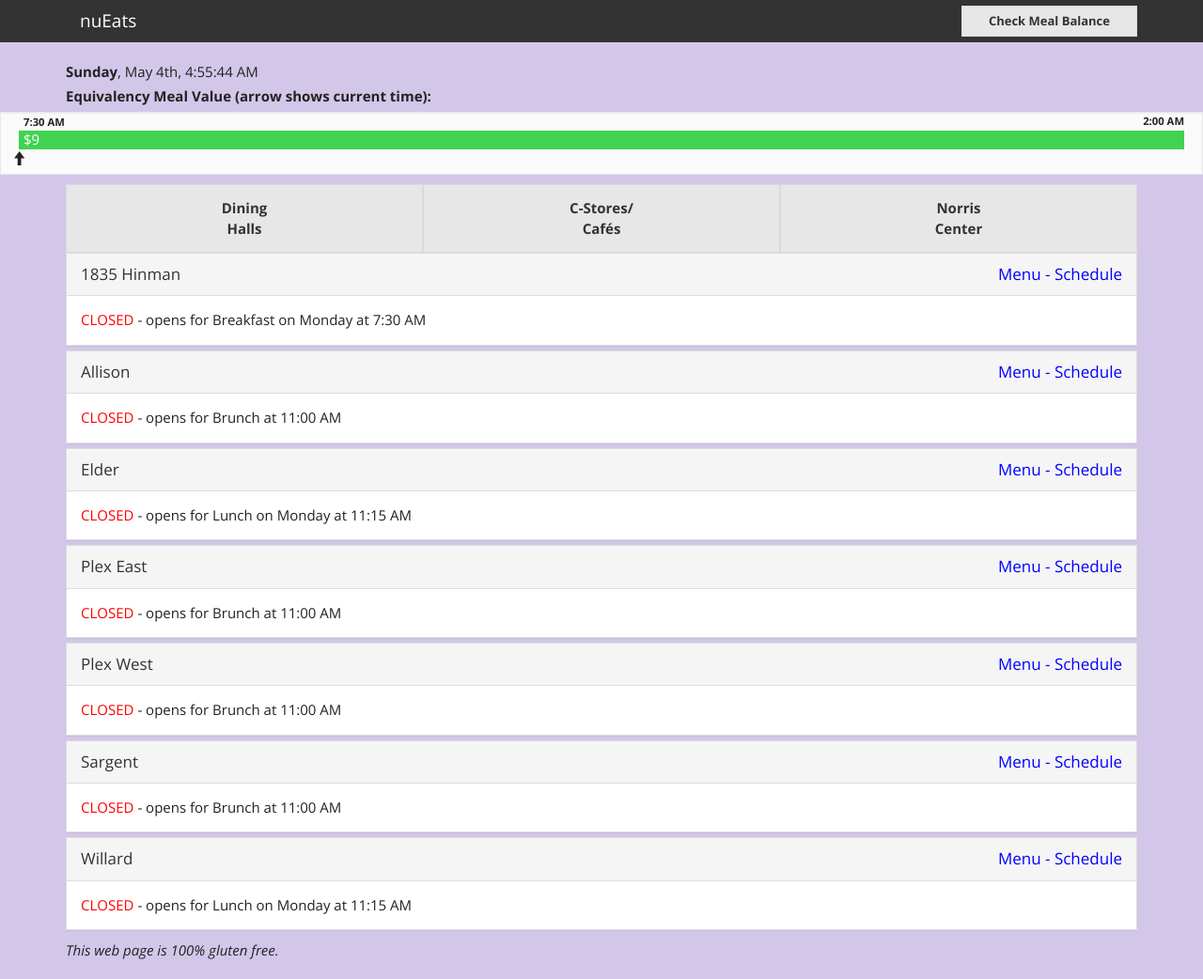
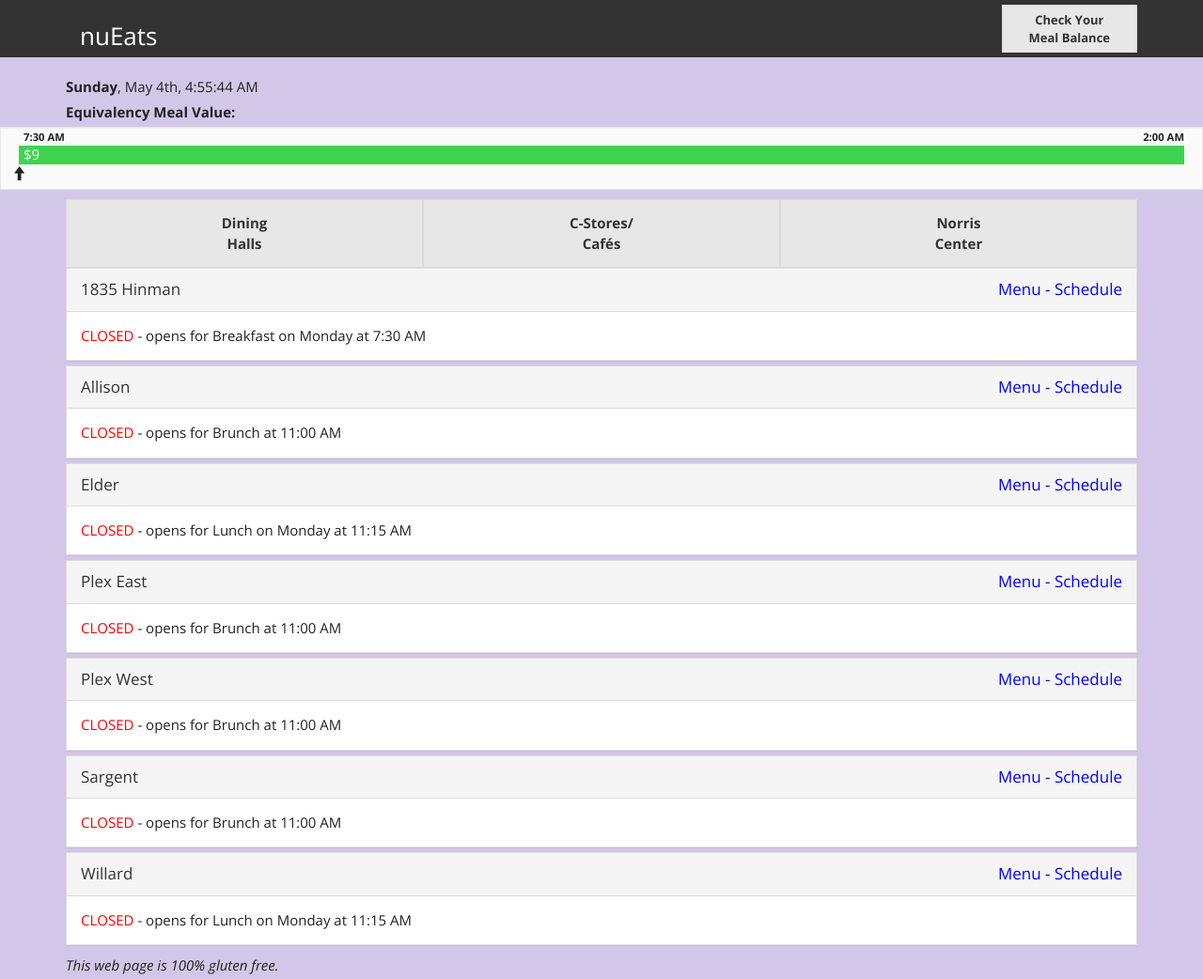
Before and after one commit to itsmichaelwang/nuEats, a plain HTML site: page nuEats.html in a window 1280 px wide. Shown: the whole page at 94% size. Drawn offline with nearby package versions, Linux system fonts and the light colour scheme.

Commit message:
Made 'nuEats' text float down, made 'Check Balance' button bigger and more descriptive, fixed issue with right time-text not in correct position

```diff
--- a/nuEats.css
+++ b/nuEats.css
@@ -1,6 +1,11 @@
-
 body {
 	background-color: #d3c7e9;
+}
+
+#title {
+	font-size: 2em;
+	position: absolute;
+	bottom: 0;
 }
 
 #clock {
@@ -14,8 +19,8 @@ body {
 }
 
 #balance-btn {
-	margin-top: 6px;
-	margin-left: 5px;
+	margin-top: 5px;
+	margin-bottom: 5px;
 	float: right;
 }
 
@@ -71,7 +76,7 @@ body {
 }
 
 .time-text-closing {
-	margin-top: -3.4em;
+	margin-top: -3.3em;
 	float: right;
 
 	font-size: 0.75em;
--- a/nuEats.html
+++ b/nuEats.html
@@ -21,13 +21,13 @@
                 <div class="container">
 
                     <!-- Title of Website Goes Here -->
-                    <a class="navbar-brand" href="http://www.tinyurl.com/nuEatsFood/">nuEats</a>
+                    <a id="title" class="navbar-brand" href="http://www.tinyurl.com/nuEatsFood/">nuEats</a>
 
                     <!-- "Check Balance" Button Details Go Here -->
                     <div id="balance-btn" class="btn-group header-btn">
                         <a href="https://go.dosa.northwestern.edu/uhfs/foodservice/balancecheck">
                             <button type="button" class="btn btn-default">
-                                Check Meal Balance
+                                Check Your<br>Meal Balance
                             </button>
                         </a>
                     </div>
@@ -43,7 +43,7 @@
 
         <!-- Equivalency Meal Exchange Rate Timeline Label and Bars-->
         <div class="container">
-            <div id="rate-bars-label">Equivalency Meal Value (arrow shows current time):</div>
+            <div id="rate-bars-label">Equivalency Meal Value:</div>
         </div>
 
         <div id="timeline-well" class="well">
```
